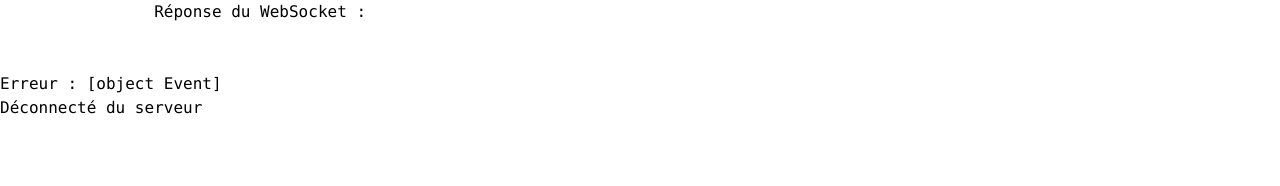
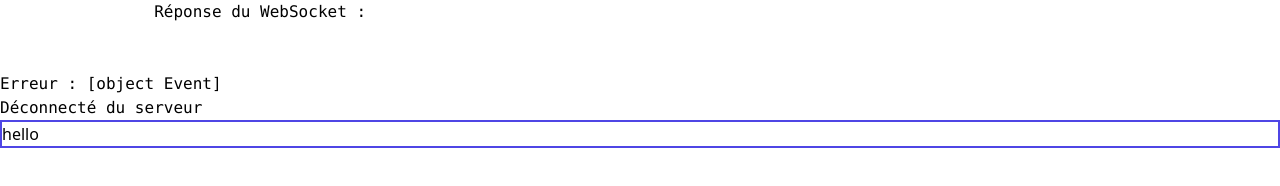
Before and after one commit to thomas-cardon/hothothot-pwa, a plain HTML site: page index.html in a window 1280 px wide. Drawn offline with nearby package versions, Linux system fonts and the light colour scheme.

Commit message:
test tailwind

```diff
--- a/index.html
+++ b/index.html
@@ -12,6 +12,7 @@
             <pre id="term">
                 Réponse du WebSocket :
             </pre>
+            <div class="border-solid border-2 border-indigo-600">hello</div>
         </main>
         <footer>
 
--- a/models/Sensor.js
+++ b/models/Sensor.js
@@ -1,2 +1,3 @@
 class Sensor {
+
 }
```
